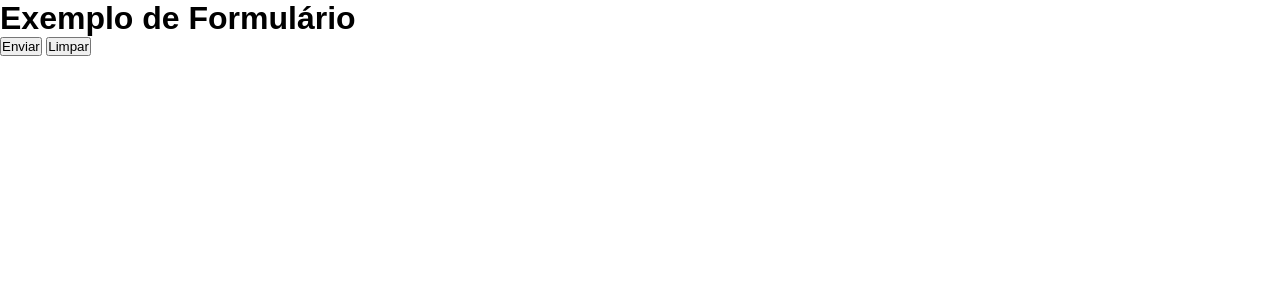
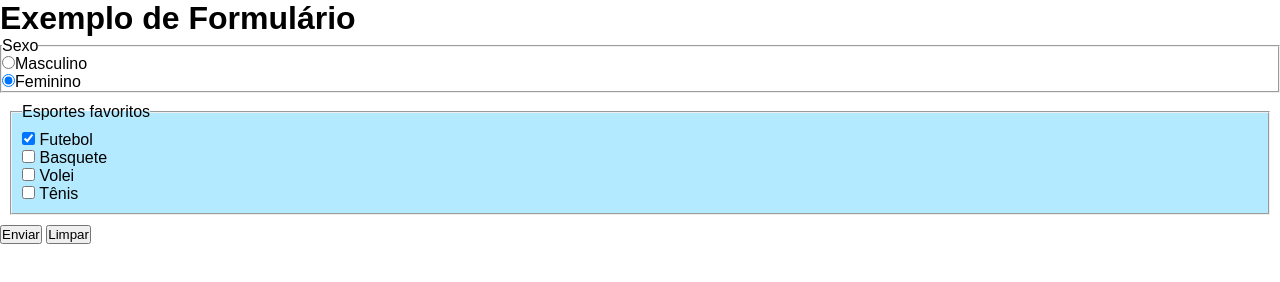
Before and after one commit to Samarquesan/html-css, a plain HTML site: page exercicios/ex025/form005.html in a window 1280 px wide. Drawn offline with Linux system fonts and the light colour scheme.

Commit message:
Atualização do form005

```diff
--- a/exercicios/ex025/form.css
+++ b/exercicios/ex025/form.css
@@ -10,3 +10,9 @@ div{
 fieldset#cadastro{
     background-color: rgba(32, 178, 171, 0.415);
 }
+
+fieldset#idesportefav{
+    background-color: rgba(0, 183, 255, 0.293);
+    padding: 10px;
+    margin: 10px;
+}
--- a/exercicios/ex025/form005.html
+++ b/exercicios/ex025/form005.html
@@ -9,6 +9,18 @@
 <body>
     <h1>Exemplo de Formulário</h1>
     <form action="cadastro.php" method="get">
+        <fieldset>
+            <legend>Sexo</legend>
+            <input type="radio" name="sexo" id="isxmas" value="M"><label for="isxmas">Masculino</label><br>
+            <input type="radio" name="sexo" id="isxfem" value="F" checked><label for="isxfem">Feminino</label>
+        </fieldset>
+        <fieldset id="idesportefav">
+            <legend>Esportes favoritos</legend>
+            <input type="checkbox" name="esfut" id="iesfut" checked> <label for="iesfut">Futebol</label> <br>
+            <input type="checkbox" name="ebas" id="iesbas"> <label for="iesbas">Basquete</label> <br>
+            <input type="checkbox" name="evol" id="iesvol"> <label for="iesvol">Volei</label> <br>
+            <input type="checkbox" name="eten" id="iesten"> <label for="iesten">Tênis </label>
+        </fieldset>
         <input type="submit" value="Enviar">
         <input type="reset" value="Limpar">
     </form>
```
